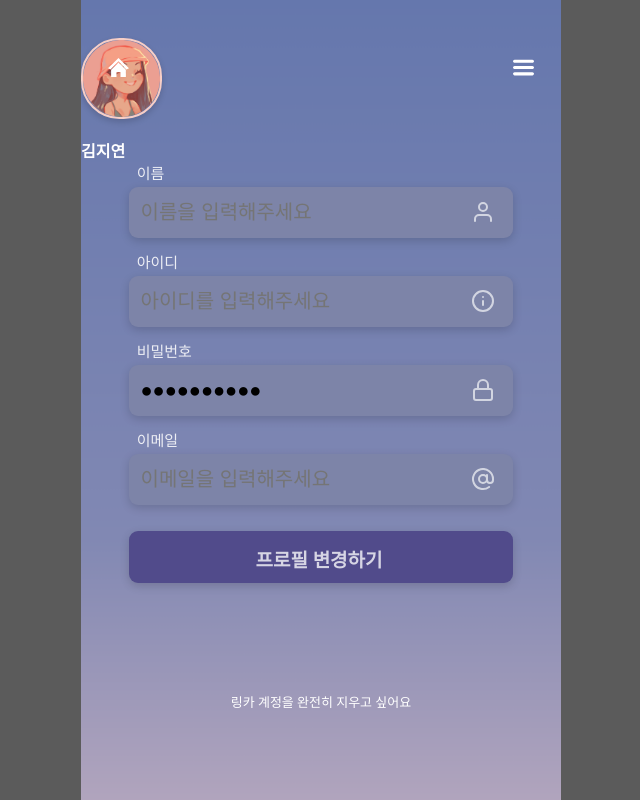
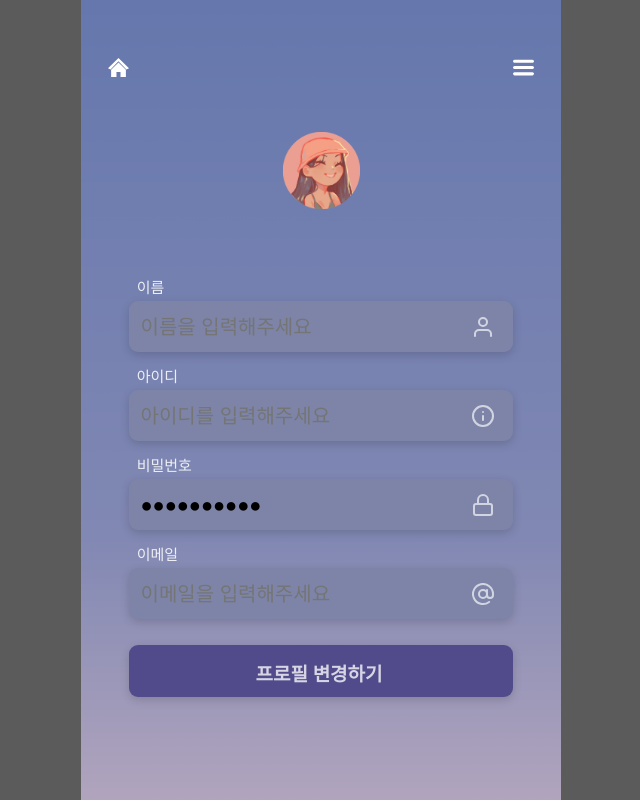
Before and after one commit to kiyj12/ringcard, a React (Create React App) app in the folder ringcard_frontend/: page /mypage/info in a window 1280 px wide. Shown: the whole page, without its empty margins (319-959 px from the left). Built offline with nearby package versions, Linux system fonts and the light colour scheme; no server answers.

Commit message:
fix:(front) refactor complete UserInfo's header & big profile

```diff
--- a/ringcard_frontend/src/pages/mypage/UserInfo.tsx
+++ b/ringcard_frontend/src/pages/mypage/UserInfo.tsx
@@ -1,7 +1,7 @@
 import React, { useState, useEffect } from "react";
 import axios from "axios";
 import "../../styles/layout/layout.css";
-import "../../styles/layout/header.css";
+import "../../styles/layout/headerNoProfile.css";
 import "../../styles/user/inputBox.css";
 import "../../styles/user/inputIcon.css";
 import "../../styles/userInfo.css";
@@ -37,10 +37,10 @@ const UserInfo = () => {
 		<div className="container">
 			<HeaderNoProfile />
 			<div className="userInfo-profile-pic-container">
-				<div className="profile-pic-large">
+				<div>
 					<img alt="" src="/profile.png" width="77px" color="white" />
 				</div>
-				<div className="profile-pic-larg-name">김지연</div>
+				<div className="profile-pic-larg-name">{user.userRingcardName}</div>
 			</div>
 			<div>
 				<div>
--- a/ringcard_frontend/src/styles/userInfo.css
+++ b/ringcard_frontend/src/styles/userInfo.css
@@ -1,3 +1,18 @@
+.userInfo-profile-pic-container {
+  /* background-color: aquamarine; */
+  height: 19%;
+  margin-top: calc(100vh*0.13);
+  margin-bottom: 20px;
+
+  display: flex;
+  flex-direction: column;
+  justify-content: center;
+  align-items: center;
+
+}
+
+
+
 .userInfo-button{
   width: 100%;
   height: 52px;
```
Also changed, not shown: ringcard_frontend/src/components/HeaderNoProfile.tsx (+0 -26 lines), ringcard_frontend/src/styles/layout/headerNoProfile.css (+0 -60 lines).
